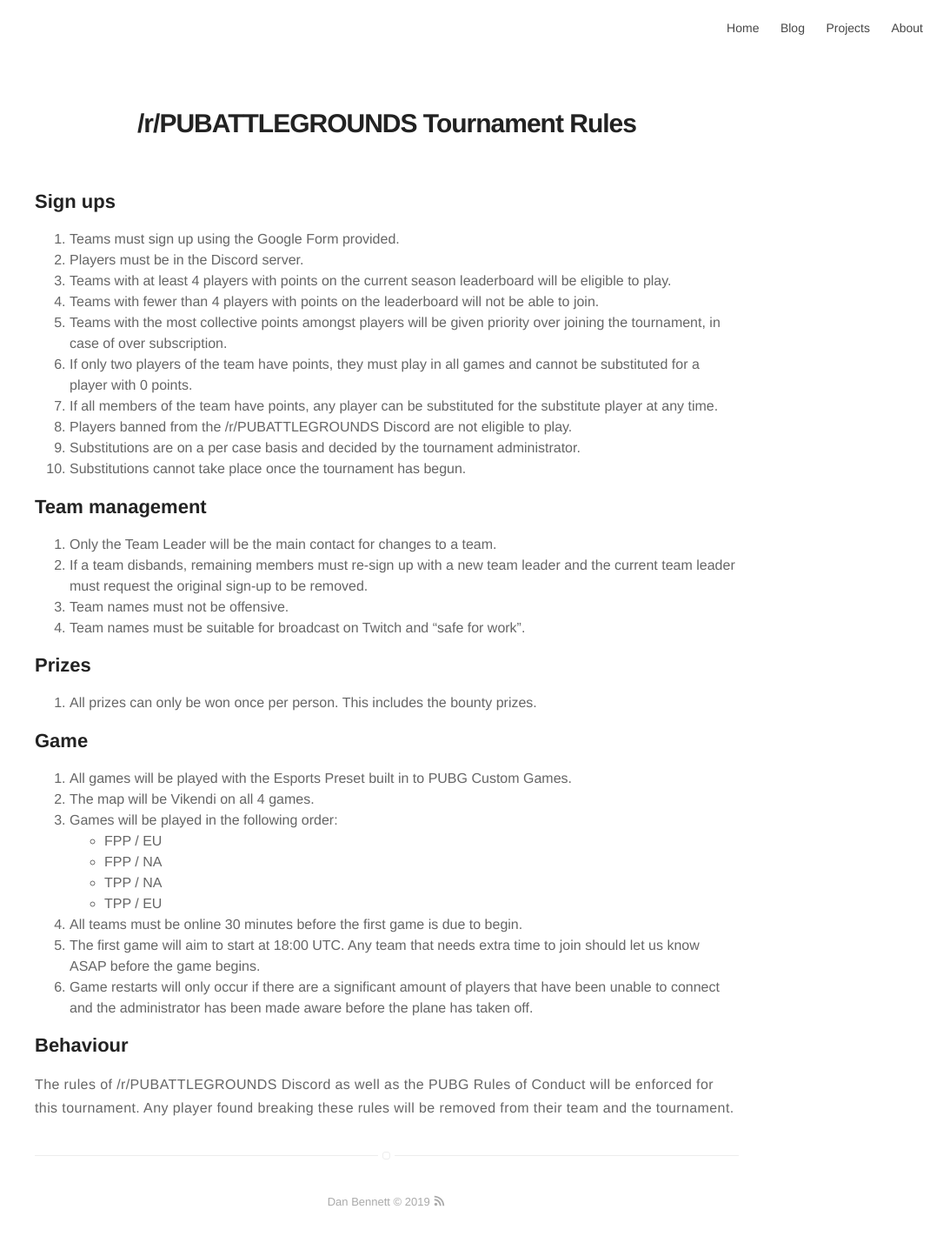
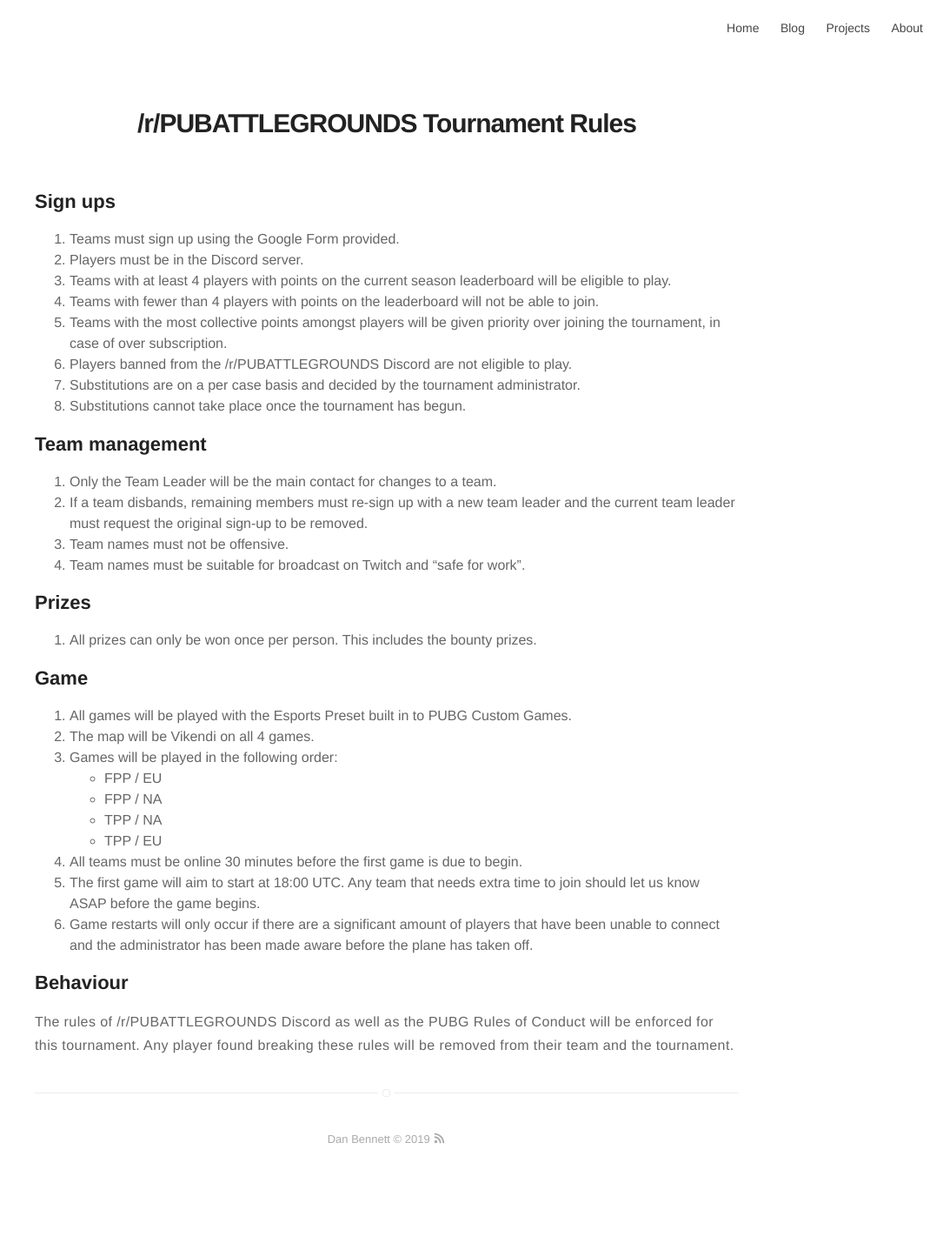
Before and after one commit to DanBennettUK/danbennettuk.github.io, a Jekyll site: the page built from pubgreddit/tournament_rules.md, in a window 1280 px wide. Shown: the whole page at 87% size, without its empty margins (195-1280 px from the left). Built offline with Jekyll 4.4.1, drawn with Linux system fonts in a browser that asks for light colours; after the commit the page ends 1357 px from its top, so only the background shows below that.

Commit message:
Updated rules

```diff
--- a/pubgreddit/tournament_rules.md
+++ b/pubgreddit/tournament_rules.md
@@ -10,11 +10,9 @@
 3. Teams with at least 4 players with points on the current season leaderboard will be eligible to play.
 4. Teams with fewer than 4 players with points on the leaderboard will not be able to join.
 5. Teams with the most collective points amongst players will be given priority over joining the tournament, in case of over subscription.
-6. If only two players of the team have points, they must play in all games and cannot be substituted for a player with 0 points.
-7. If all members of the team have points, any player can be substituted for the substitute player at any time.
-8. Players banned from the /r/PUBATTLEGROUNDS Discord are not eligible to play.
-9. Substitutions are on a per case basis and decided by the tournament administrator.
-10. Substitutions cannot take place once the tournament has begun.
+7. Players banned from the /r/PUBATTLEGROUNDS Discord are not eligible to play.
+8. Substitutions are on a per case basis and decided by the tournament administrator.
+9. Substitutions cannot take place once the tournament has begun.
 
 ## Team management
 1. Only the Team Leader will be the main contact for changes to a team.
```
